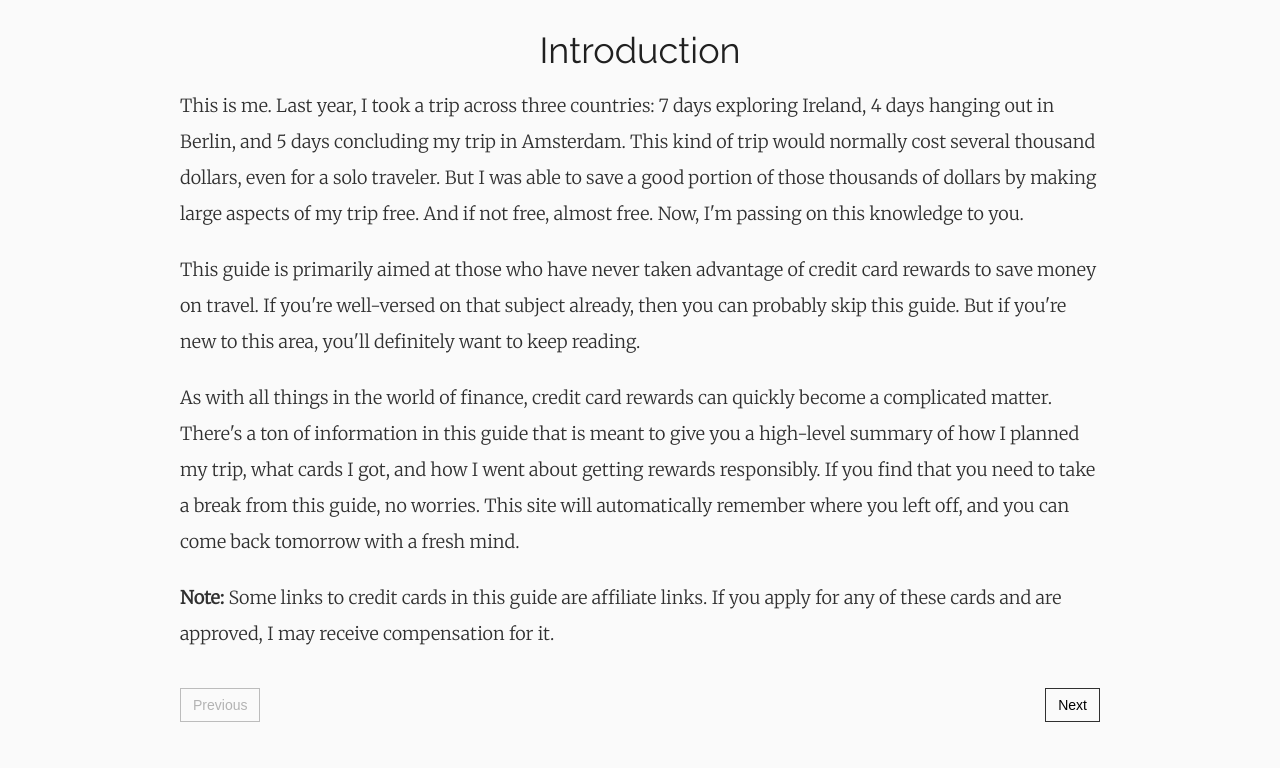
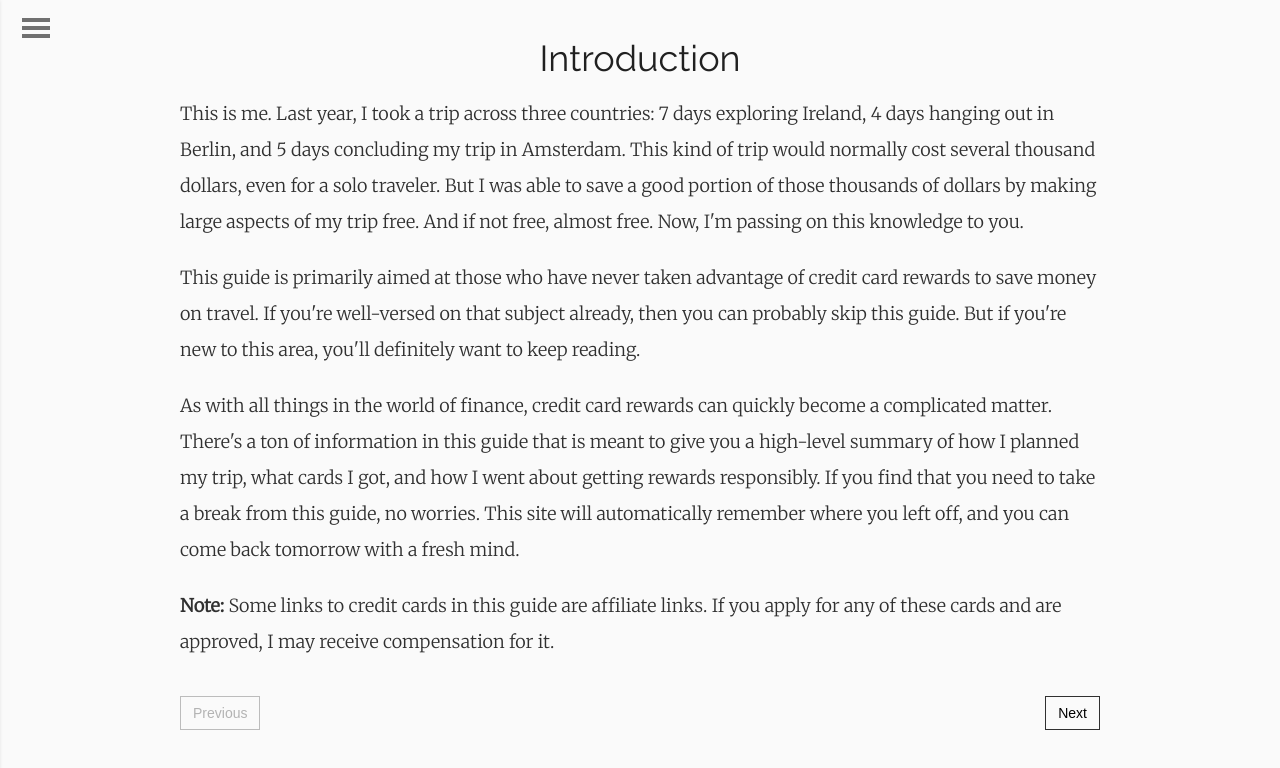
Before and after one commit to matt-hernandez/vacation-tips, a React (Create React App) app: page / in a window 1280 px wide. Shown: the top 768 px of the page. Built offline with nearby package versions, Linux system fonts and the light colour scheme.

Commit message:
Add menu styling

```diff
--- a/src/App.js
+++ b/src/App.js
@@ -20,7 +20,6 @@ class App extends Component {
           setPageIndex(newPageIndex);
           return (
             <div className={getPageDirection()}>
-              <Menu />
               <TransitionGroup>
                 <CSSTransition key={location.key} classNames="fade" timeout={1000}>
                   <Switch location={location}>
@@ -30,6 +29,7 @@ class App extends Component {
                   </Switch>
                 </CSSTransition>
               </TransitionGroup>
+              <Menu />
             </div>
           )
         }}/>
--- a/src/components/menu.js
+++ b/src/components/menu.js
@@ -1,10 +1,33 @@
-import React from 'react';
+import React, { useState } from 'react';
 import { Link } from 'react-router-dom';
 import journey from '../constants/journey';
 
 function Menu() {
+  const [ menuPosition, setPosition ] = useState('out');
+
+  const togglePosition = () => {
+    if (menuPosition === 'out') {
+      setPosition('in');
+      return;
+    }
+    setPosition('out');
+  };
+
+  const closeMenu = () => {
+    setPosition('out');
+  };
+
   return (
-    <nav>
+    <div className="menu">
+      <button className="menu-toggle" onClick={togglePosition}>
+        <span className="hamburger-stick"/>
+        <span className="hamburger-stick"/>
+        <span className="hamburger-stick"/>
+      </button>
+      <nav className={menuPosition}>
+        <button className="close-menu" onClick={closeMenu}>
+          &times;
+        </button>
         <ul>
           { journey.map(page => (
             <li key={page.url}>
@@ -13,6 +36,7 @@ function Menu() {
           )) }
         </ul>
       </nav>
+    </div>
   );
 }
 
--- a/src/constants/journey.js
+++ b/src/constants/journey.js
@@ -120,7 +120,7 @@ const journey = [
   }
 ].map(page => ({
   ...page,
-  title: page.title,
+  title: page.page.title,
   component: pageGenerator(page.page)
 }));
 
--- a/src/index.scss
+++ b/src/index.scss
@@ -119,7 +119,39 @@ strong {
 
 nav {
   position: fixed;
+  top: 0;
+  left: 0;
+  height: 100%;
   background-color: $menu-background-color;
+  box-shadow: 2.5px 0 5px 0 rgba(0, 0, 0, .25);
+  overflow: scroll;
+  transform: translateX(calc(-100% - 5px));
+  transition: transform 400ms ease;
+
+  &.in {
+    transform: translateX(0);
+  }
+
+  li {
+    margin-bottom: 0;
+    line-height: rem(22px);
+    border-bottom: 1px solid lighten($paragraph-text-color, 67%);
+
+    &:last-child {
+      border-bottom: 0;
+    }
+
+    a {
+      display: block;
+      padding-top: rem(14px);
+      padding-right: rem(20px);
+      padding-bottom: rem(14px);
+      padding-left: rem(24px);
+      color: lighten($paragraph-text-color, 20%);
+      font-size: rem(16px);
+      text-decoration: none;
+    }
+  }
 }
 
 main {
@@ -131,7 +163,7 @@ main {
   align-items: center;
   width: 100%;
   height: 100%;
-  padding-top: rem(32px);
+  padding-top: rem(40px);
   padding-right: rem(20px);
   padding-bottom: rem(32px);
   padding-left: rem(20px);
@@ -145,6 +177,47 @@ section {
 
   @include media('>tablet') {
     max-width: rem(920px);
+  }
+}
+
+.menu-toggle {
+  position: fixed;
+  top: rem(12px);
+  left: rem(16px);
+  padding: rem(6px);
+  background-color: transparent;
+  border: 0;
+  cursor: pointer;
+}
+
+.close-menu {
+  position: absolute;
+  top: rem(8px);
+  right: rem(8px);
+  padding-top: 0;
+  padding-right: rem(6px);
+  padding-bottom: rem(6px);
+  padding-left: rem(6px);
+  font-size: rem(28px);
+  line-height: .8;
+  background-color: transparent;
+  border: 0;
+  cursor: pointer;
+
+  &:focus {
+    outline: 0;
+  }
+}
+
+.hamburger-stick {
+  display: block;
+  width: rem(28px);
+  height: rem(4px);
+  margin-bottom: rem(4px);
+  background-color: lighten($paragraph-text-color, 25%);
+
+  &:last-child {
+    margin-bottom: 0;
   }
 }
 
@@ -167,6 +240,7 @@ section {
   border: 1px solid $paragraph-text-color;
   font-family: Arial, sans-serif;
   background-color: transparent;
+  cursor: pointer;
 
   &:disabled {
     border: 1px solid rgba($paragraph-text-color, 0.3);
```
Lines whose indentation alone changed are shown as unchanged.
